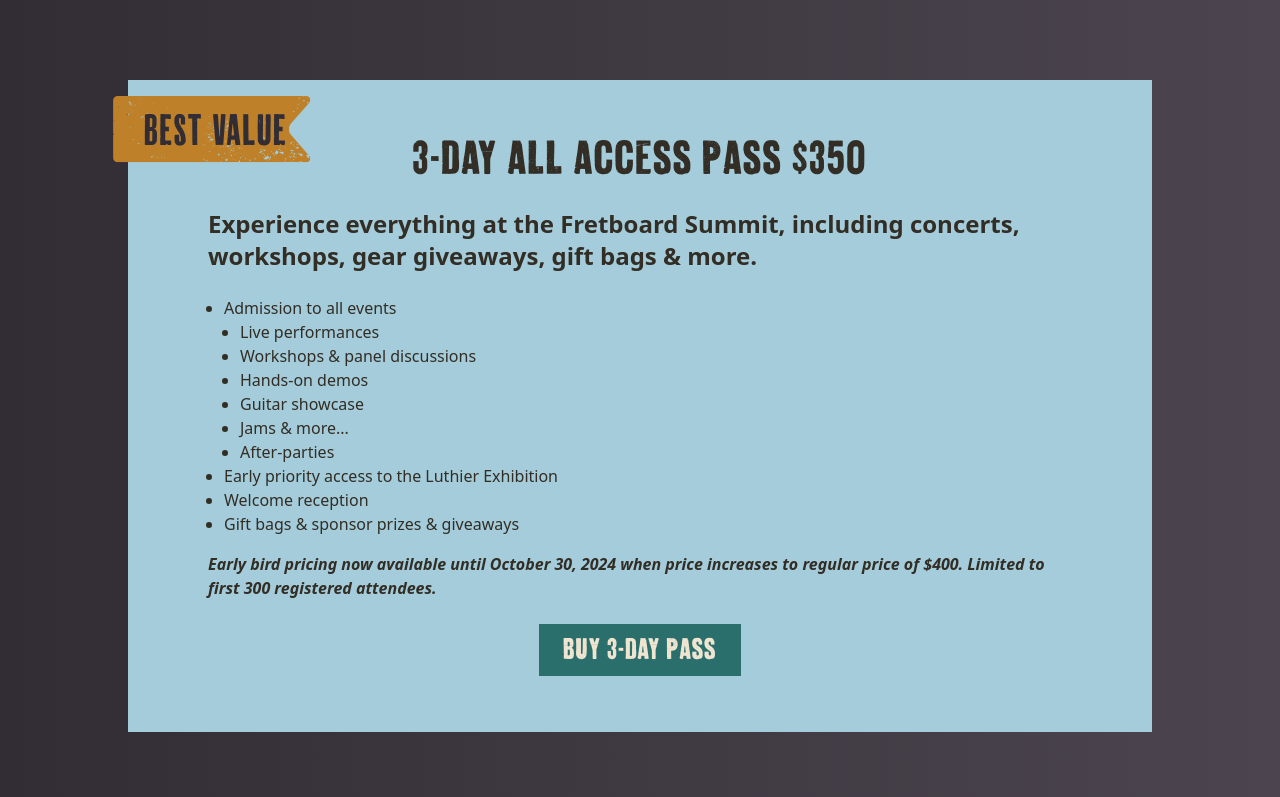
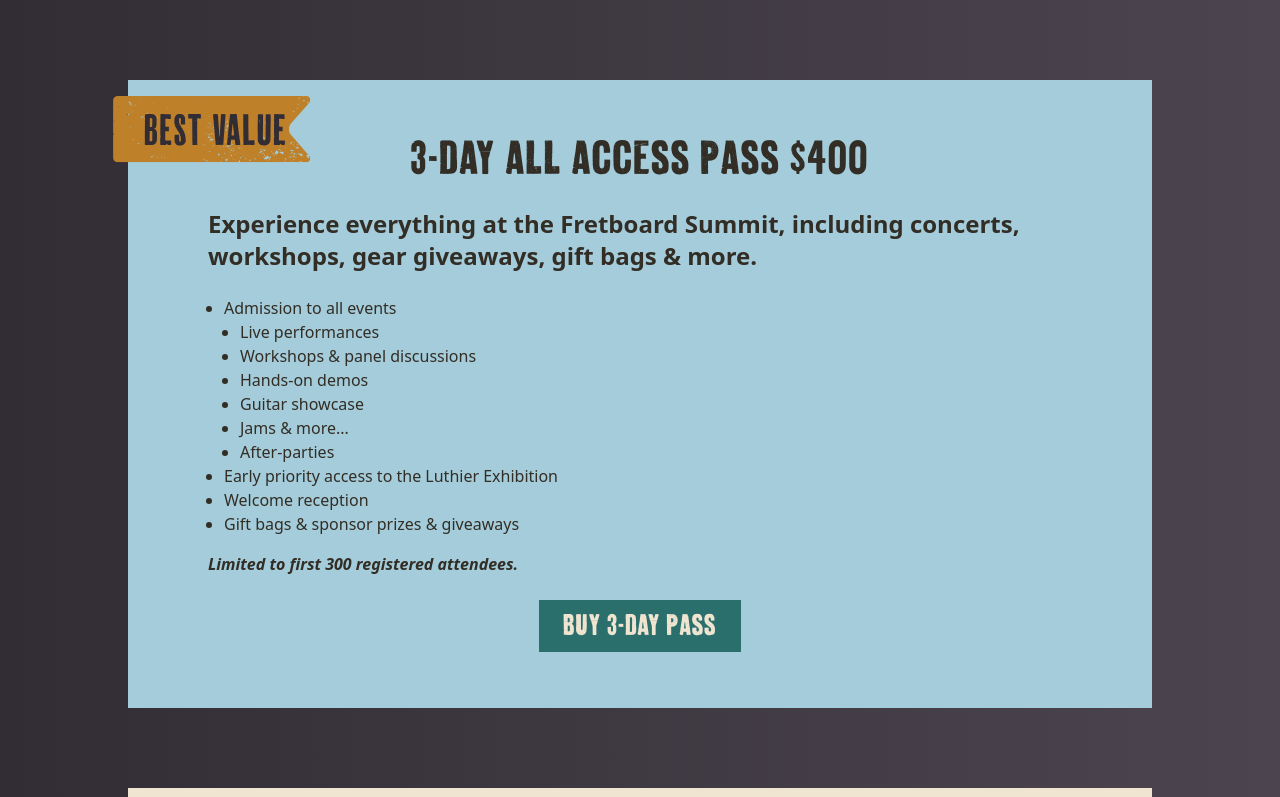
Before and after one commit to oldtownschool/fretboard-summit, a Next.js app: page /tickets in a window 1280 px wide. Shown: the part 513-1310 px from the top of the page. Built offline with nearby package versions, Linux system fonts and the light colour scheme.

Commit message:
earlybird pass is now over, new pricing in effect

```diff
--- a/app/tickets/page.js
+++ b/app/tickets/page.js
@@ -30,7 +30,7 @@ export default function Tickets() {
             height={100}
           />
           <h2 className="tracking-wider font-aurochs font-normal uppercase text-5xl text-center">
-            3-DAY ALL ACCESS PASS $350
+            3-DAY ALL ACCESS PASS $400
           </h2>
           <h3 className="font-bold text-2xl my-6">
             Experience everything at the Fretboard Summit, including concerts,
@@ -58,7 +58,7 @@ export default function Tickets() {
             Limited to the first 300 registered attendees.
           </h3> */}
           <h3 className="mt-4 font-black text-base italic">
-              Early bird pricing now available until October 30, 2024 when price increases to regular price of $400. Limited to first 300 registered attendees.
+              Limited to first 300 registered attendees.
           </h3>
           <div className="flex flex-row justify-evenly mt-6">
             <a href="https://www.oldtownschool.org/concerts/2025/08-21-2025-fretboard-summit-2025/" className="text-center">
```
